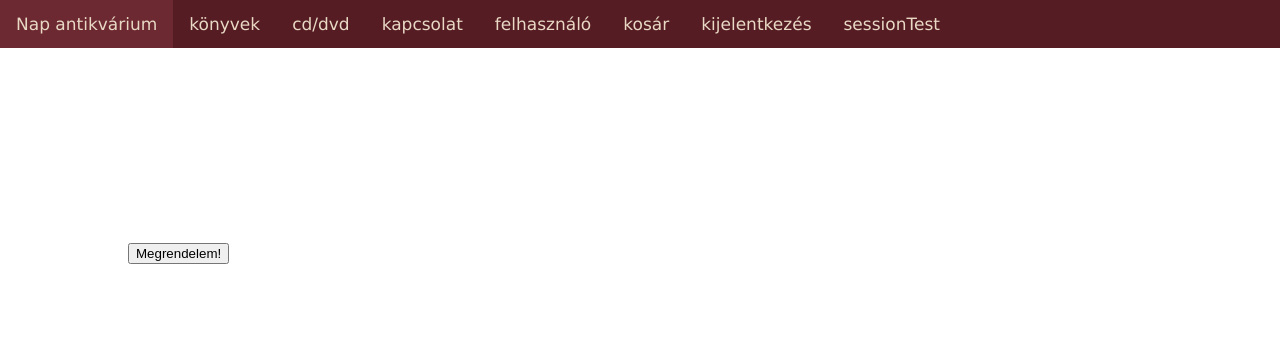
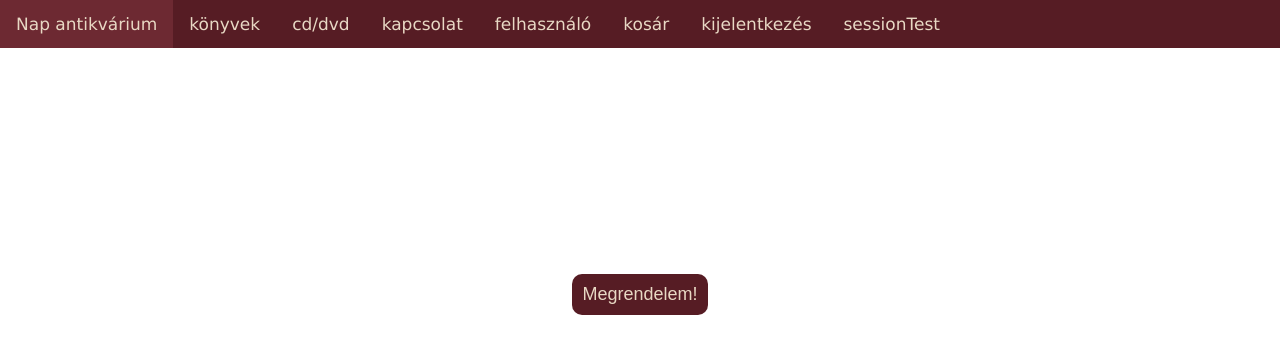
Before and after one commit to borbasb47/antikvariumProjekt, a PHP site: template 1017projekt/views/kosar.html in a window 1280 px wide. Shown: the top 354 px of the page. Run offline with PHP 8.4, Linux system fonts and the light colour scheme; the template is opened without the code that fills it, so the values that code supplies are empty.

Commit message:
Add files via upload

```diff
--- a/1017projekt/public/egyeb.css
+++ b/1017projekt/public/egyeb.css
@@ -40,3 +40,25 @@ body{
         margin-right: 5%;
     }
   }
+
+button{
+    background-color: #561C24;
+    color: #E8D8C4;
+    border-radius: 10px;
+    font-size: large;
+    border: none;
+    padding: 1%;
+    margin-top: 5%;
+    margin: auto;
+}
+
+button:hover{
+background-color: #6D2932;
+}
+
+#tartalom{
+    text-align: center;
+    margin-left: auto;
+    margin-right: auto;
+    padding-top: 3%;
+}
--- a/1017projekt/public/termek.css
+++ b/1017projekt/public/termek.css
@@ -85,7 +85,7 @@ a{
     padding-right: 5%;
     padding-top: 2%;
     padding-bottom: 0;
-    margin-top: 5%;
+    margin-top: 0;
     text-align: center;
     box-shadow: 2px 3px #E8D8C4;
     border-radius: 10px;
@@ -159,3 +159,9 @@ a:hover{
     column-gap: 10px;
     justify-content: space-between;
 }
+
+#osszar{
+    padding-top: 3%;
+    padding-bottom: 3%;
+    font-size: larger
+}
```
